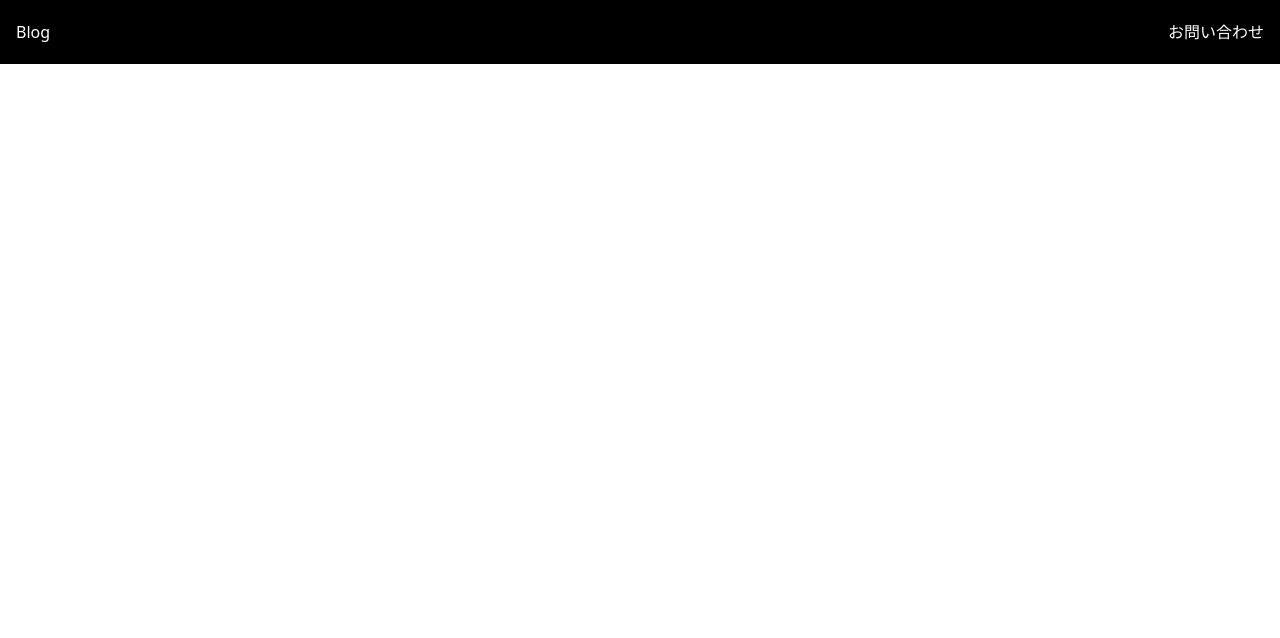
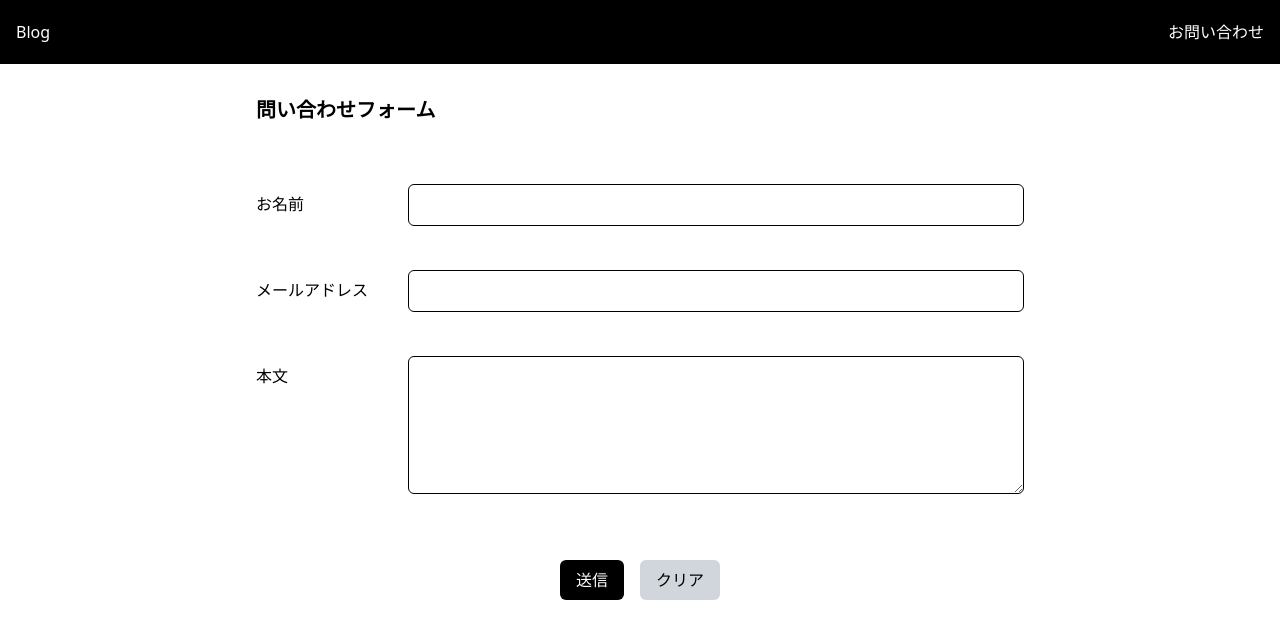
Before and after one commit to locky247h/test-app, a React (Vite) app: page /contact in a window 1280 px wide. Before the commit this address had no page. Shown: the top 638 px of the page. Built offline with nearby package versions, Linux system fonts and the light colour scheme.

Commit message:
お問い合わせフォーム　UX完成

```diff
--- a/src/App.jsx
+++ b/src/App.jsx
@@ -3,6 +3,7 @@ import { Detail } from './pages/Detail'
 import { Header } from './components/Header'
 import { Home } from './pages/Home';
 import { Routes, Route } from 'react-router-dom';
+import { Contact } from './pages/Contact';
 
 function App() {
   return (
@@ -11,6 +12,7 @@ function App() {
       <Routes>
         <Route path="/" element={<Home />} />
         <Route path="/posts/:id" element={<Detail />} />
+        <Route path="/contact" element={<Contact />} />
       </Routes>
     </div>
   );
--- /dev/null
+++ b/src/pages/Contact.jsx
@@ -0,0 +1,72 @@
+import React, { useState } from "react";
+
+export const Contact = () => {
+
+
+  return(
+    <div className="max-w-[800px] mx-auto py-8 px-4">
+    <h1 className="text-xl font-bold mb-15">問い合わせフォーム</h1>
+    <form onSubmit="" className="space-y-6">
+      {/* お名前 */}
+      <div className="flex items-start">
+        <label className="w-28 pt-2">お名前</label>
+        <div className="flex-1 ml-10 pb-5">
+          <input
+            type="text"
+            className="w-full border p-2 rounded-md"
+            value=''
+            onChange=''
+          />
+        </div>
+      </div>
+
+      {/* メールアドレス */}
+      <div className="flex item-start">
+        <label className="w-28 pt-2">メールアドレス</label>
+        <div className="flex-1 ml-10 pb-5">
+          <input
+          type="email"
+          className="w-full border p-2 rounded-md"
+          value=""
+          onChange=""
+          />
+        </div>
+      </div>
+
+      {/* 本文 */}
+      <div className="flex items-start">
+        <label className="w-28 pt-2">本文</label>
+        <div className="flex-1 ml-10 pb-5">
+          <textarea
+            className="w-full border p-2 rounded-md"
+            rows={5}
+            value=""
+            onChange=""
+          />
+        </div>
+      </div>
+
+      {/* ボタン */}
+      <div className="flex space-x-4 justify-center pt-4">
+        <button
+          type="submit"
+          className="bg-black text-white px-4 py-2 rounded-md"
+        >
+          送信
+        </button>
+        <button
+        type="button"
+        className="bg-gray-300 text-black px-4 py-2 rounded-md"
+        onclick={()=> {
+          setName('');
+          setEmail('');
+          setMessage('');
+        }}
+        >
+          クリア
+        </button>
+      </div>
+      </form>
+  </div>
+  );
+}
```
